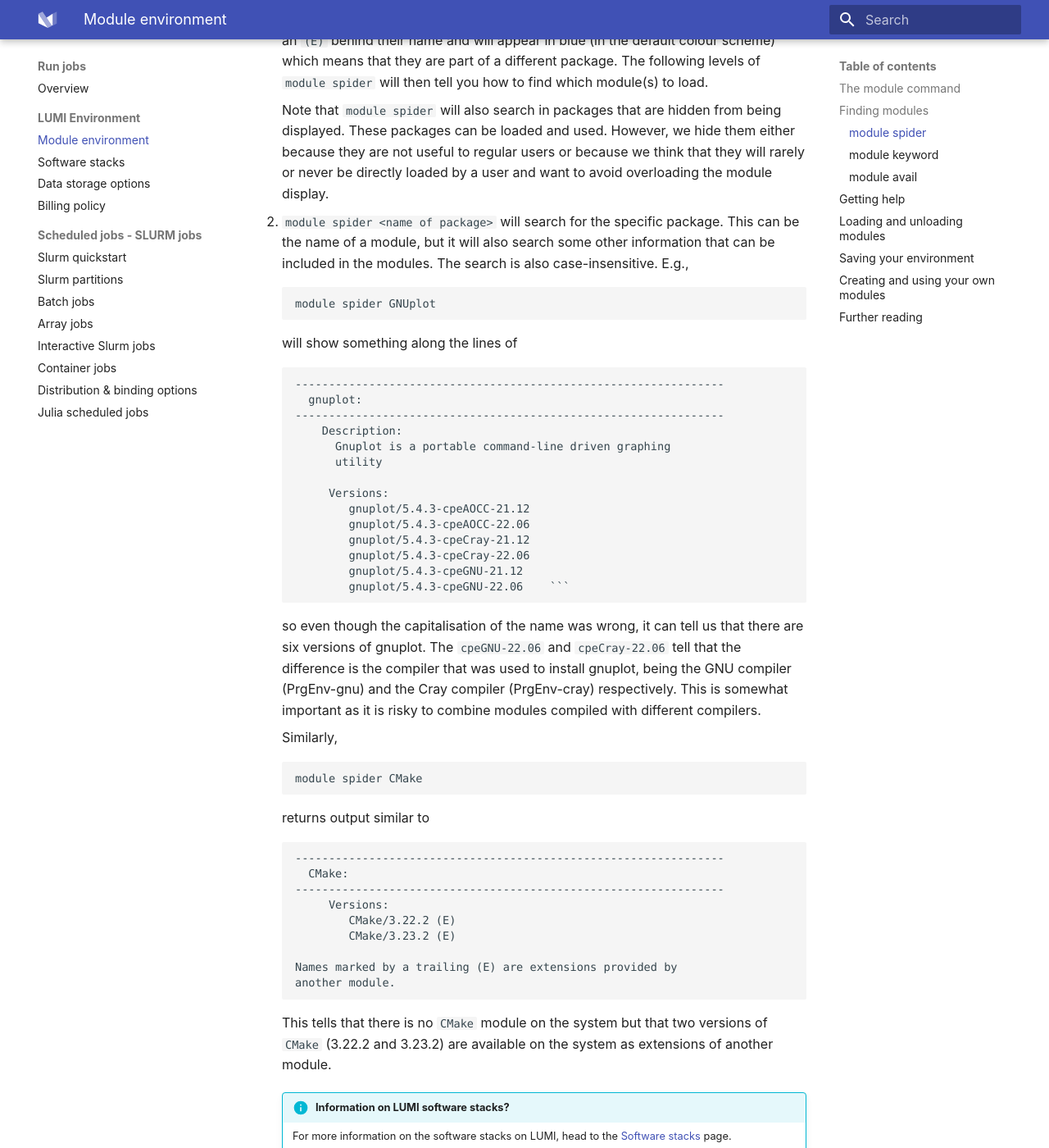
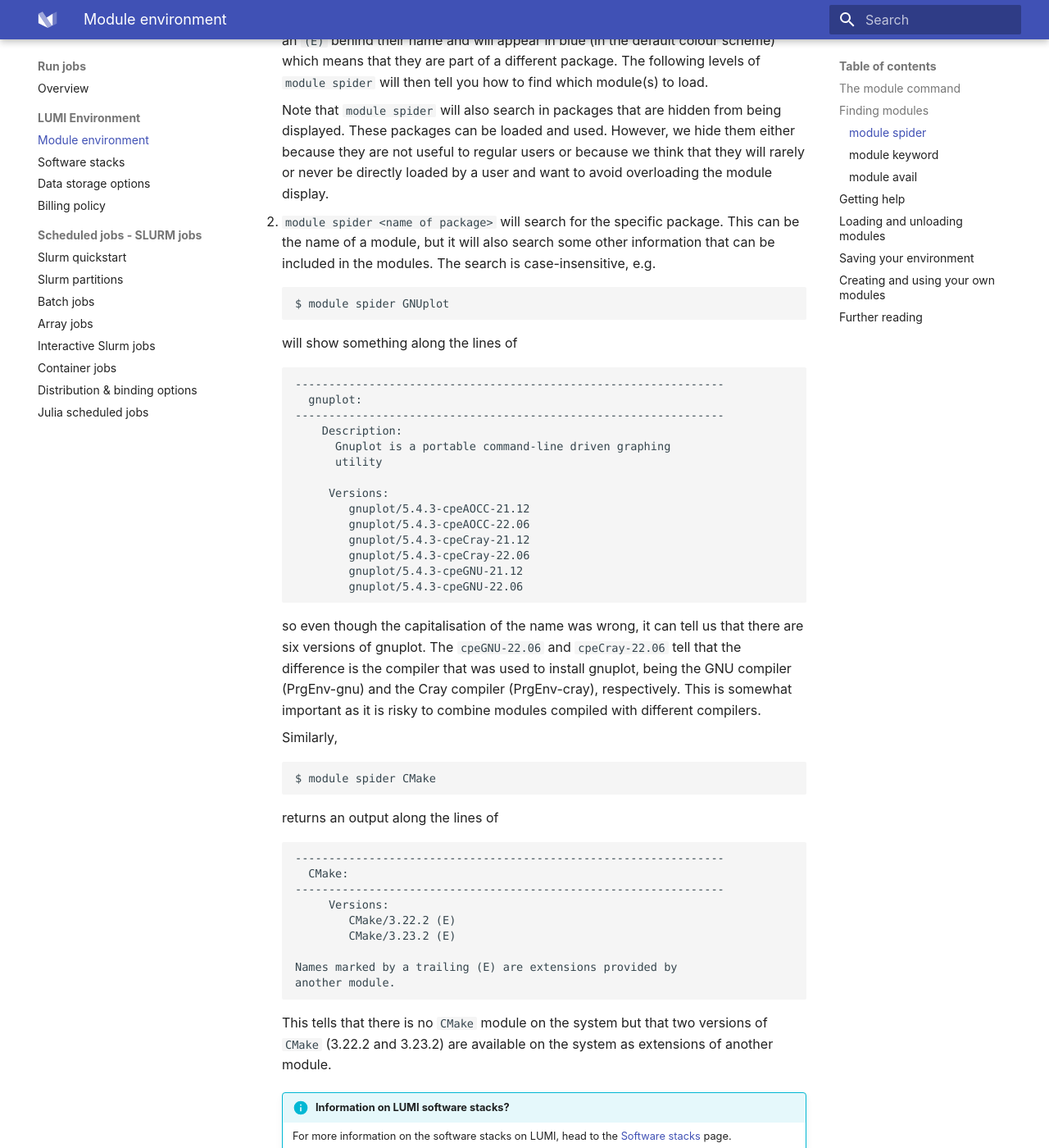
Before and after one commit to Lumi-supercomputer/lumi-userguide, an MkDocs documentation site: the page built from docs/computing/Lmod_modules.md, in a window 1280 px wide and 1400 px high, scrolled down 2235 px. Shown: the whole window at 82% size. Built offline with MkDocs 1.6.1 and Material for MkDocs 9.7.7, drawn with Linux system fonts in a browser that asks for light colours; some of the changed text lies outside the part shown.

````diff
--- a/docs/computing/Lmod_modules.md
+++ b/docs/computing/Lmod_modules.md
@@ -5,7 +5,6 @@
 [lmod_doc]: https://lmod.readthedocs.io/en/latest/index.html
 
 [softwarestacks]: ./softwarestacks.md
-
 
 !!! tip
     If you are already somewhat familiar with modules from your home system,
@@ -24,11 +23,11 @@ in your environment. Modules contain the necessary information to allow you to
 run a particular application or provide you access to a particular library so
 that
 
-- different versions of a software package can be provided
+- different versions of a software package can be provided.
 - you can easily switch to different versions without having to explicitly
-  specify different paths
+  specify different paths.
 - you don't have to deal with dependent modules, they are loaded at the same
-  time as the software
+  time as the software.
 
 Almost all compute clusters use software modules. Currently there are three
 competing implementations, so you may not be familiar with Lmod already. And
@@ -45,10 +44,10 @@ features.
      - [Environment Modules version 4.X and 5.X](http://modules.sourceforge.net/)
        which is a continuation of the Tcl modules but now entirely written
        in Tcl itself. It is developed at CEA in France.
-     - [Lmod](https://lmod.readthedocs.io/en/latest/) uses module files written
-       in Lua and itself is also written in Lua. It is compatible with many
-       Tcl module files (from both versions of Environment Modules) through an
-       automatic translation layer. Lmod is developed at TACC.
+     - [Lmod][lmod] uses module files written in Lua and itself is also written
+       in Lua. It is compatible with many Tcl module files (from both versions
+       of Environment Modules) through an automatic translation layer. Lmod is
+       developed at TACC.
 
     You can see which version of modules your home cluster is using by executing
     ```bash
@@ -65,7 +64,7 @@ features.
 Modules are managed by the `module` command:
 
 ```bash
-module <sub-command> <module-name>
+$ module <sub-command> <module-name>
 ```
 
 where the _sub-command_ indicates the operation you want to perform. The
@@ -85,7 +84,6 @@ the operation.
 | `purge`          | Unload all modules from your environment             |
 | `show`           | Show the commands in the module's definition file    |
 
-
 ## Finding modules
 
 Lmod is a hierarchical module system. It distinguishes between installed modules
@@ -128,13 +126,15 @@ It has three levels, producing different outputs:
 
  2. `module spider <name of package>` will search for the specific package. This
     can be the name of a module, but it will also search some other information
-    that can be included in the modules. The search is also case-insensitive.
-    E.g.,
+    that can be included in the modules. The search is case-insensitive, e.g.
+
     ```bash
-    module spider GNUplot
+    $ module spider GNUplot
     ```
+
     will show something along the lines of
-    ```
+
+    ```text
     ----------------------------------------------------------------
       gnuplot:
     ----------------------------------------------------------------
@@ -148,21 +148,25 @@ It has three levels, producing different outputs:
             gnuplot/5.4.3-cpeCray-21.12
             gnuplot/5.4.3-cpeCray-22.06
             gnuplot/5.4.3-cpeGNU-21.12
-            gnuplot/5.4.3-cpeGNU-22.06    ```
+            gnuplot/5.4.3-cpeGNU-22.06
     ```
+
     so even though the capitalisation of the name was wrong, it can tell us that
     there are six versions of gnuplot. The `cpeGNU-22.06` and `cpeCray-22.06`
     tell that the difference is the compiler that was used to install gnuplot,
-    being the GNU compiler (PrgEnv-gnu) and the Cray compiler (PrgEnv-cray)
+    being the GNU compiler (PrgEnv-gnu) and the Cray compiler (PrgEnv-cray),
     respectively. This is somewhat important as it is risky to combine modules
     compiled with different compilers.
 
     Similarly,
+
     ```bash
-    module spider CMake
+    $ module spider CMake
     ```
-    returns output similar to
-    ```
+
+    returns an output along the lines of
+
+    ```text
     ----------------------------------------------------------------
       CMake:
     ----------------------------------------------------------------
@@ -173,6 +177,7 @@ It has three levels, producing different outputs:
     Names marked by a trailing (E) are extensions provided by
     another module.
     ```
+
     This tells that there is no `CMake` module on the system but that two
     versions of `CMake` (3.22.2 and 3.23.2) are available on the system as
     extensions of another module.
@@ -194,12 +199,15 @@ It has three levels, producing different outputs:
 
  3. `module spider <module name>/<version>` will show more help information
     about the package, including information on which other modules need to be
-    loaded to be able to load the package. E.g.,
+    loaded to be able to load the package, e.g.
+
     ```bash
-    module spider git/2.37.0
+    $ module spider git/2.37.0
     ```
+
     will return
-    ```
+
+    ```text
     ----------------------------------------------------------------
       git: git/2.37.0
     ----------------------------------------------------------------
@@ -217,6 +225,7 @@ It has three levels, producing different outputs:
           LUMI/22.06  partition/G
           LUMI/22.06  partition/L
     ```
+
     (abbreviated output). Note that it also tells you which other modules need
     to be loaded. You need to choose the line which is appropriate for you and
     load all modules on that line, not the whole list of in this case 11
@@ -226,11 +235,14 @@ It has three levels, producing different outputs:
     as an extension by another module can be made available. E.g., in a previous
     example we we've seen that `CMake/3.23.2` is available via another module.
     Now
+
+    ```bash
+    $ module spider CMake/3.23.2
     ```
-    module spider CMake/3.23.2
-    ```
+
     will return output similar to
-    ```
+
+    ```text
     ----------------------------------------------------------------
       CMake: CMake/3.23.2 (E)
     ----------------------------------------------------------------
@@ -260,11 +272,14 @@ complete since not all modules may have a complete enough short description.
 
 Consider we are looking for a library or package that supports MP3 audio
 encoding.
+
 ```bash
-module keyword mp3
+$ module keyword mp3
 ```
+
 will return something along the lines of
-```
+
+```text
 ----------------------------------------------------------------
 
 The following modules match your search criteria: "mp3"
@@ -273,6 +288,7 @@ The following modules match your search criteria: "mp3"
   LAME: LAME/3.100-cpeAOCC-21.12, LAME/3.100-cpeAOCC-22.06, LAME/3.100-cpeCray-21.12, LAME/3.100-cpeCray-22.06, ...
     LAME is a high quality MPEG Audio Layer III (mp3) encoder
 ```
+
 though the output will depend on the version of Lmod. This may not be the most
 useful example on a supercomputer, but the library is in fact needed to be able
 to install some other packages even though the sound function is not immediately
@@ -281,8 +297,7 @@ useful.
 ??? failure "Know issue: Irrelevant output"
     At the moment of writing of this documentation page, this command actually
     returns a lot more output, referring to completely irrelevant extensions.
-    This is a bug in the HPE-Cray-provided version of Lmod
-
+    This is a bug in the HPE-Cray-provided version of Lmod.
 
 ### module avail
 
@@ -297,11 +312,14 @@ in two ways:
 
  2. With the name of a module (or a part of the name) it will show all modules
     that match that (part of) a name. E.g., when `LUMI/22.06` is loaded,
+
     ```bash
-    module avail gnuplot
+    $ module avail gnuplot
     ```
+
     will show something along the lines of
-    ```
+
+    ```text
     ----- EasyBuild managed software for software stack LUMI/22.06 on LUMI-L -----
        gnuplot/5.4.3-cpeAOCC-22.06    gnuplot/5.4.3-cpeGNU-22.06 (D)
        gnuplot/5.4.3-cpeCray-22.06
@@ -309,13 +327,15 @@ in two ways:
       Where:
        D:  Default Module
     ```
+
     but
+
     ```bash
-    module avail gnu
+    $ module avail gnu
     ```
+
     will show you an often lengthy list that contains all packages with gnu
     (case insensitive) in their name or version.
-
 
 ## Getting help
 
@@ -336,7 +356,6 @@ some brief help about the module command. However, when used as `module help
 default version of the package (if the version is not specified) or the
 indicated version.
 
-
 ## Loading and unloading modules
 
 Loading and unloading modules in Lmod is very similar to other module systems.
@@ -344,7 +363,7 @@ Also node that only *available*  modules can be loaded with the commands below.
 Some *installed*  modules may only become *available* after first loading other
 modules as discussed above.
 
-To load a module, use the module load command. For example, to load the Cray
+To load a module, use the `module load` command. For example, to load the Cray
 FFTW library, use:
 
 ```bash
@@ -388,20 +407,25 @@ when you try to unload them with `module unload`. On LUMI this is the case for
 the modules that activate a software stack so that it is possible to unload all
 modules that are loaded in the stack without deactivating the stack. Sticky
 modules can still be unloaded or purged by adding the `--force` option, e.g.,
+
 ```bash
-module --force unload LUMI
-module --force purge
+$ module --force unload LUMI
+$ module --force purge
 ```
+
 Note the position of the `--force` argument.
 
 It is also possible to see the Lmod commands that are executed when loading a
 module using `module show`. E.g.,
+
 ```bash
-module load CrayEnv
-module show cray-fftw
+$ module load CrayEnv
+$ module show cray-fftw
 ```
+
 will show
-```
+
+```text
 ---------------------------------------------------------------------------------------------------------------------------
    /opt/cray/pe/lmod/modulefiles/cpu/x86-rome/1.0/cray-fftw/3.3.10.1.lua:
 ---------------------------------------------------------------------------------------------------------------------------
@@ -423,48 +447,47 @@ prepend_path("MANPATH","/opt/cray/pe/fftw/3.3.10.1/share/man")
 prepend_path("CRAY_LD_LIBRARY_PATH","/opt/cray/pe/fftw/3.3.10.1/x86_rome/lib")
 prepend_path("PE_PKGCONFIG_PRODUCTS","PE_FFTW")
 ```
+
 The interesting lines are the `setenv` lines which tell which environment
 variables will be set and the `prepend_path` lines which tell which directories
 will be added to certain PATH-style variables.
-
 
 ## Saving your environment
 
 Sometimes, if you frequently use multiple modules together, it might be useful
 to save your environment as a module collection. However, you should do so only
 if you fully understand how Lmod works and what is saved as saving environments
-is rather fragile in Lmod. E.g., in the LUMI software stack, saving a collection
-on the login nodes may not give you the right binaries when working on one of
-the types of compute nodes, even though the application modules have the same
-name and version. Also, when saving a collection of modules, the full pathname
-to each of the module files is saved so *the stored collection will break if
-modules have to be moved*.
+is rather fragile in Lmod. E.g., in the LUMI software stack, saving a
+collection on the login nodes may not give you the right binaries when working
+on one of the types of compute nodes, even though the application modules have
+the same name and version. Also, when saving a collection of modules, the full
+pathname to each of the module files is saved so *the stored collection will
+break if modules have to be moved*.
 
 A collection can be created using `save` sub-command.
 
-```
-module save <collection-name>
+```bash
+$ module save <collection-name>
 ```
 
 Your saved collections can be listed using the `savelist` sub-command.
 
-```
-module savelist
+```bash
+$ module savelist
 ```
 
 But, of course, the main interest of a collection is that you can load all the
 modules it contains in one command. This is done using the `restore`
 sub-command.
 
-```
-module restore <collection-name>
+```bash
+$ module restore <collection-name>
 ```
 
 More options to manage collections of modules can be found by running `module
 help` or in the [Lmod User Manual][lmod_collection]. Note, however, that the
 latter may contain options or commands that do not yet work on the version of
 Lmod supported on LUMI.
-
 
 ## Creating and using your own modules
 
@@ -486,13 +509,17 @@ Lmod that is installed on LUMI.
     will also show you where to find the module file.
 
 Adding directories to the search path for modules is done with
+
 ```bash
-module use <directory>
+$ module use <directory>
 ```
+
 Conversely, removing a directory is done with
+
 ```bash
-module unuse <directory>
+$ module unuse <directory>
 ```
+
 Removing a directory from the module search path will also unload the modules
 that are loaded from that directory.
 
@@ -502,13 +529,14 @@ that are loaded from that directory.
     `MODULEPATH` is possible. However overwriting the variable and removing
     directories can have nasty side effects and bring the internal data
     structures of Lmod in an inconsistent state, e.g., because there may now be
-    modules loaded from directories that are not in the ``MODULEPATH``.
+    modules loaded from directories that are not in the `MODULEPATH`.
 
-    If you want to overwrite ``MODULEPATH``, e.g., to build your own private environment
+    If you want to overwrite `MODULEPATH`, e.g., to build your own private environment
     fully independent from those that LUMI offers, you also need to re-initialise Lmod
     by running
+
     ```bash
-    source /usr/share/lmod/lmod/init/bash
+    $ source /usr/share/lmod/lmod/init/bash
     ```
 
 ## Further reading
@@ -518,5 +546,5 @@ programming environment. The version of Lmod is way behind the most recent
 version. This implies that not all information that can be found on the internet
 is also correct for LUMI.
 
-  * [Official Lmod documentation on readthedocs](https://lmod.readthedocs.io/), but
-    this is always for the latest version.
+- [Official Lmod documentation on readthedocs][lmod], but this is always for
+  the latest version.
````
Also changed, not shown: other parts of docs/computing/Lmod_modules.md (+1 -1 lines), docs/computing/softwarestacks.md (+84 -124 lines), docs/runjobs/overview.md (+13 -5 lines).
